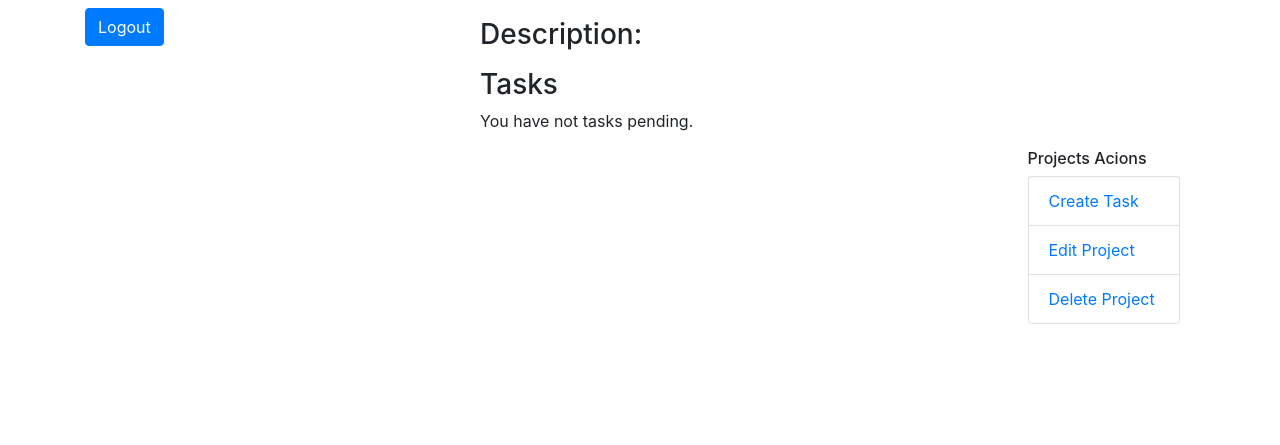
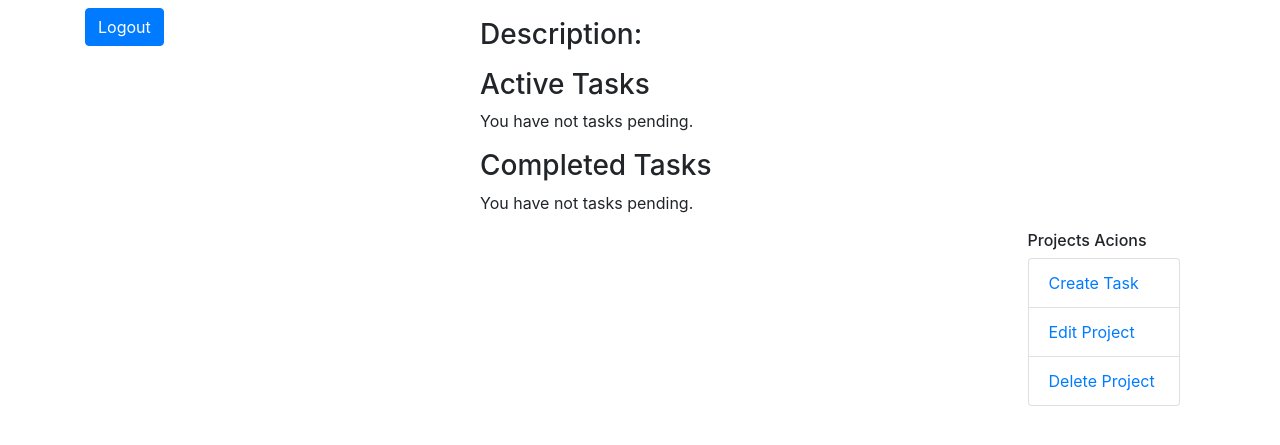
Before and after one commit to hanafa01/ci, a CodeIgniter app: page /GeniusSystems/index.php/projects/display/1 in a window 1280 px wide. Shown: the part 134-579 px from the top of the page. Run offline with CodeIgniter, Linux system fonts and the light colour scheme; the visitor is signed in with stand-in values (Sample User, id 1); data that the repository does not hold is empty; some libraries are stand-ins or nearby versions.

Commit message:
diplay not and completed tasks

```diff
--- a/application/controllers/Projects.php
+++ b/application/controllers/Projects.php
@@ -20,6 +20,7 @@ class Projects extends CI_Controller{
 
     public function display($projectid){
         $data['completed_tasks'] = $this->Project_model->get_project_tasks($projectid, true);
+        $data['not_completed_tasks'] = $this->Project_model->get_project_tasks($projectid, false);
         $data['project_data'] = $this->Project_model->get_project($projectid);
         $data['main_view'] = "projects/display";
         $this->load->view('layouts/main', $data);
--- a/application/views/projects/display.php
+++ b/application/views/projects/display.php
@@ -4,8 +4,18 @@
     <h3>Description:</h3>
     <p><?= $project_data->project_body; ?></p>
 
+    <h3>Active Tasks</h3>
+    <?php if($not_completed_tasks): ?>
+            <ul>
+                <?php foreach($not_completed_tasks as $task): ?>
+                    <li><a href="<?php echo base_url(); ?>tasks/display/<?php echo $task->task_id;?>"><?php echo $task->task_name; ?></a></li>
+                <?php endforeach; ?>
+            </ul>
+    <?php else: ?>
+        <p>You have not tasks pending.</p>
+    <?php endif; ?>
 
-    <h3>Tasks</h3>
+    <h3>Completed Tasks</h3>
     <?php if($completed_tasks): ?>
             <ul>
                 <?php foreach($completed_tasks as $task): ?>
```
